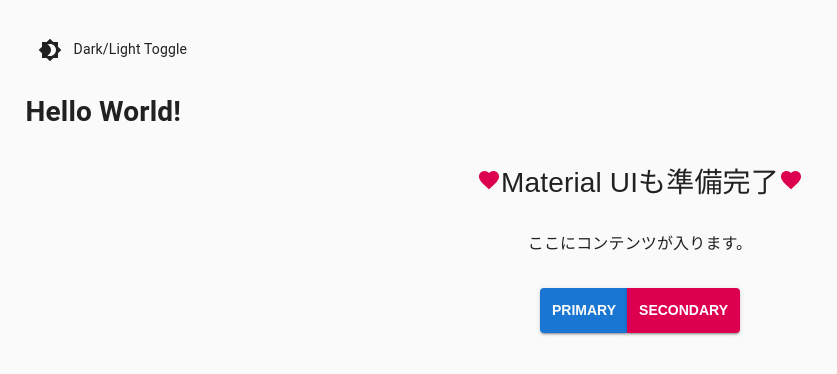
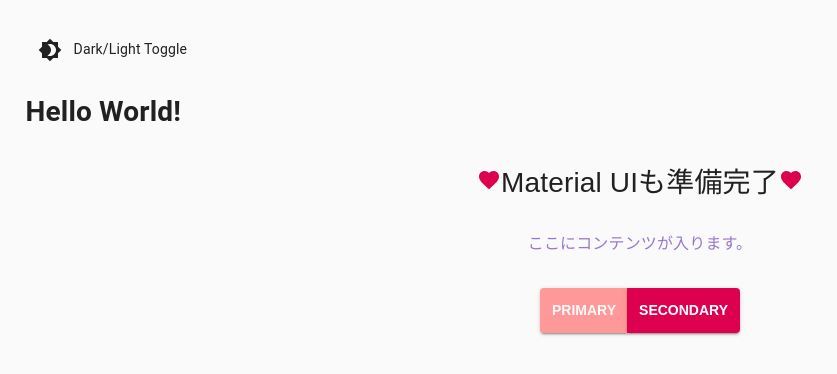
Before and after one commit to BoxPistols/mui4, a React app: page / in a window 1280 px wide. Shown: the top 374 px of the page, without its empty margins (0-837 px from the left). Built offline with nearby package versions, Linux system fonts and the light colour scheme; the HTML template or start-up script is replaced by a standard one.

Commit message:
Refact DarkMode

```diff
--- a/src/App.tsx
+++ b/src/App.tsx
@@ -1,11 +1,9 @@
 import React from 'react'
 import { CmpMuiBase } from './components/CmpMuiBase'
-import { DarkToggle } from './components/DarkToggle'
 
 export const App: React.FC = () => {
   return (
     <>
-      <DarkToggle>Dark/Light Toggle</DarkToggle>
       <h1>Hello World!</h1>
       <CmpMuiBase />
     </>
--- a/src/components/CmpMuiBase.tsx
+++ b/src/components/CmpMuiBase.tsx
@@ -30,7 +30,9 @@
         <FavoriteIcon color='secondary' />
       </Typography>
       <Box m={4}>
-        <Typography variant='body1'>ここにコンテンツが入ります。</Typography>
+        <Typography variant='body1' color='primary'>
+          ここにコンテンツが入ります。
+        </Typography>
       </Box>
       <ButtonGroup color='primary' aria-label='outlined button group'>
         <Button variant='contained' color='primary'>
--- a/src/components/DarkToggle.tsx
+++ b/src/components/DarkToggle.tsx
@@ -27,10 +27,10 @@
 
   const theme = createTheme({
     palette: {
+      type: darkMode ? 'dark' : 'light',
       primary: {
-        main: colors.blue[800],
+        main: darkMode ? colors.green[800] : colors.orange[300],
       },
-      type: darkMode ? 'dark' : 'light',
     },
   })
 
--- a/src/index.tsx
+++ b/src/index.tsx
@@ -1,15 +1,19 @@
 import React from 'react'
 import ReactDOM from 'react-dom'
-import CssBaseline from '@material-ui/core/CssBaseline'
 import { App } from './App'
 import { ThemeProvider } from '@material-ui/core/styles'
 import theme from './theme'
+import { DarkToggle } from './components/DarkToggle'
+
 import './index.scss'
 
 ReactDOM.render(
-  <ThemeProvider theme={theme}>
-    <CssBaseline />
-    <App />
-  </ThemeProvider>,
+  <>
+    <ThemeProvider theme={theme}>
+      {/* <CssBaseline /> */}
+      <DarkToggle>Dark/Light Toggle</DarkToggle>
+      <App />
+    </ThemeProvider>
+  </>,
   document.getElementById('root')
 )
--- a/src/theme.tsx
+++ b/src/theme.tsx
@@ -10,7 +10,7 @@
         padding: '12px',
       },
       containedPrimary: {
-        // backgroundColor: "#ff9999",
+        backgroundColor: '#ff9999',
         color: '#f9f9f9',
       },
     },
@@ -18,7 +18,7 @@
 
   palette: {
     primary: {
-      main: '#1976d2',
+      main: '#9976d2',
     },
     secondary: {
       main: '#dc004e',
```
